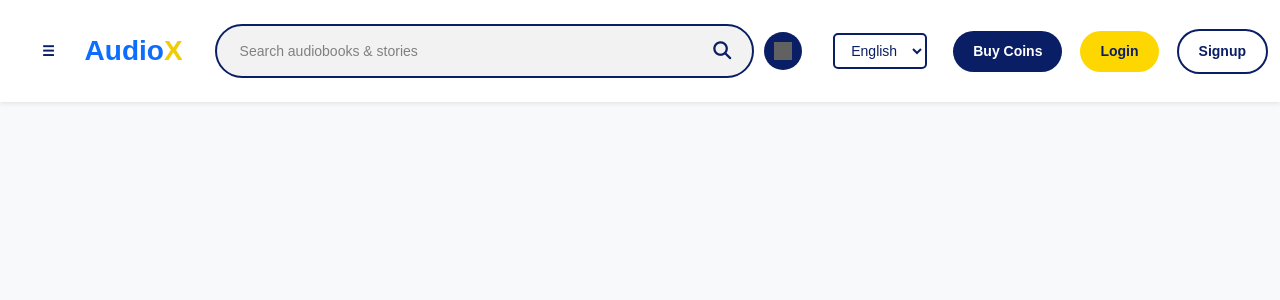
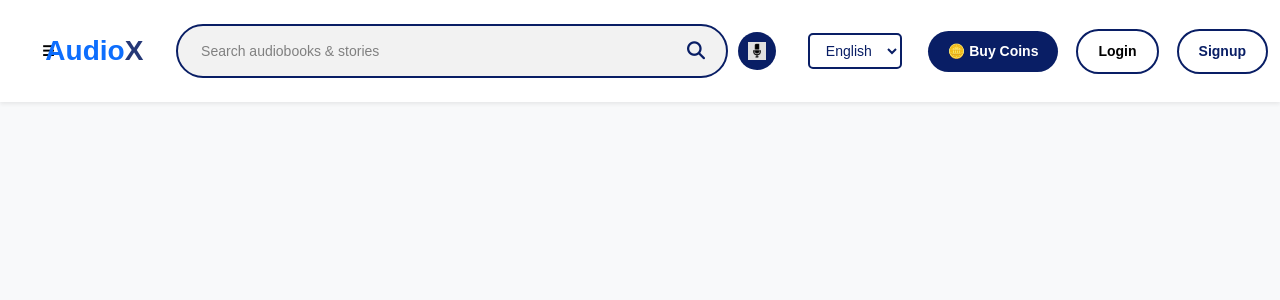
Before and after one commit to RoshaanShahid/AudioX, a Django app: page /Home/ in a window 1280 px wide. Shown: the top 300 px of the page. Run offline with Django 4.2, Linux system fonts and the light colour scheme; some libraries are stand-ins or nearby versions; grey boxes are pictures that could not be loaded.

Commit message:
Header complete

```diff
--- a/static/css/styles.css
+++ b/static/css/styles.css
@@ -33,29 +33,29 @@ header {
 }
 
 .logo-highlight {
-    animation: highlight 2s infinite alternate;
+    animation: highlight 1s infinite alternate;
 }
 
 @keyframes highlight {
     0% {
-        color: #091E65;
+        color: #ffffff;
     }
     100% {
-        color: #FFD700;
+        color: #091e65;
     }
 }
 
 .menu-btn {
     font-size: 24px;
-    color: #091E65;
+    color: #000000;
     background: none;
     border: none;
-    margin-right: 10px;
+    margin-right: -30px;
     cursor: pointer;
 }
 
 .menu-btn:hover {
-    color: #FFD700;
+    color: #091e65;
 }
 
 /* Search Bar */
@@ -188,13 +188,15 @@ header {
 }
 
 .btn-coins:hover {
-    background-color: #FFD700;
-    color: #091E65;
+    background-color: #ffffff;
+    color: #000000;
+    border: 2px solid #091E65;
 }
 
 .btn-login {
-    background-color: #FFD700;
-    color: #091E65;
+    background-color: white;
+    color: #000000;
+    border: 2px solid #091E65;
 }
 
 .btn-login:hover {
--- a/templates/Homepage.html
+++ b/templates/Homepage.html
@@ -4,7 +4,7 @@
 <head>
     <meta charset="UTF-8">
     <meta name="viewport" content="width=device-width, initial-scale=1.0">
-    <title>{% block title %}AudioX{% endblock %}</title>
+    <title>{% block title %}AudioX - An Audiobook Platform{% endblock %}</title>
     <link rel="stylesheet" href="https://cdn.jsdelivr.net/npm/bootstrap@5.3.0-alpha3/dist/css/bootstrap.min.css">
     <link rel="stylesheet" href="{% static 'css/styles.css' %}">
     <script src="https://kit.fontawesome.com/a076d05399.js" crossorigin="anonymous"></script>
@@ -42,7 +42,7 @@
                         <option value="ur">اردو</option>
                     </select>
                 </div>
-                <button class="btn btn-coins me-2">Buy Coins</button>
+                <button class="btn btn-coins me-2">🪙 Buy Coins</button>
                 <a href="/login" class="btn btn-login me-2">Login</a>
                 <a href="/signup" class="btn btn-signup">Signup</a>
             </div>
```
Also changed, not shown: static/img/microphone-icon.png (added).
